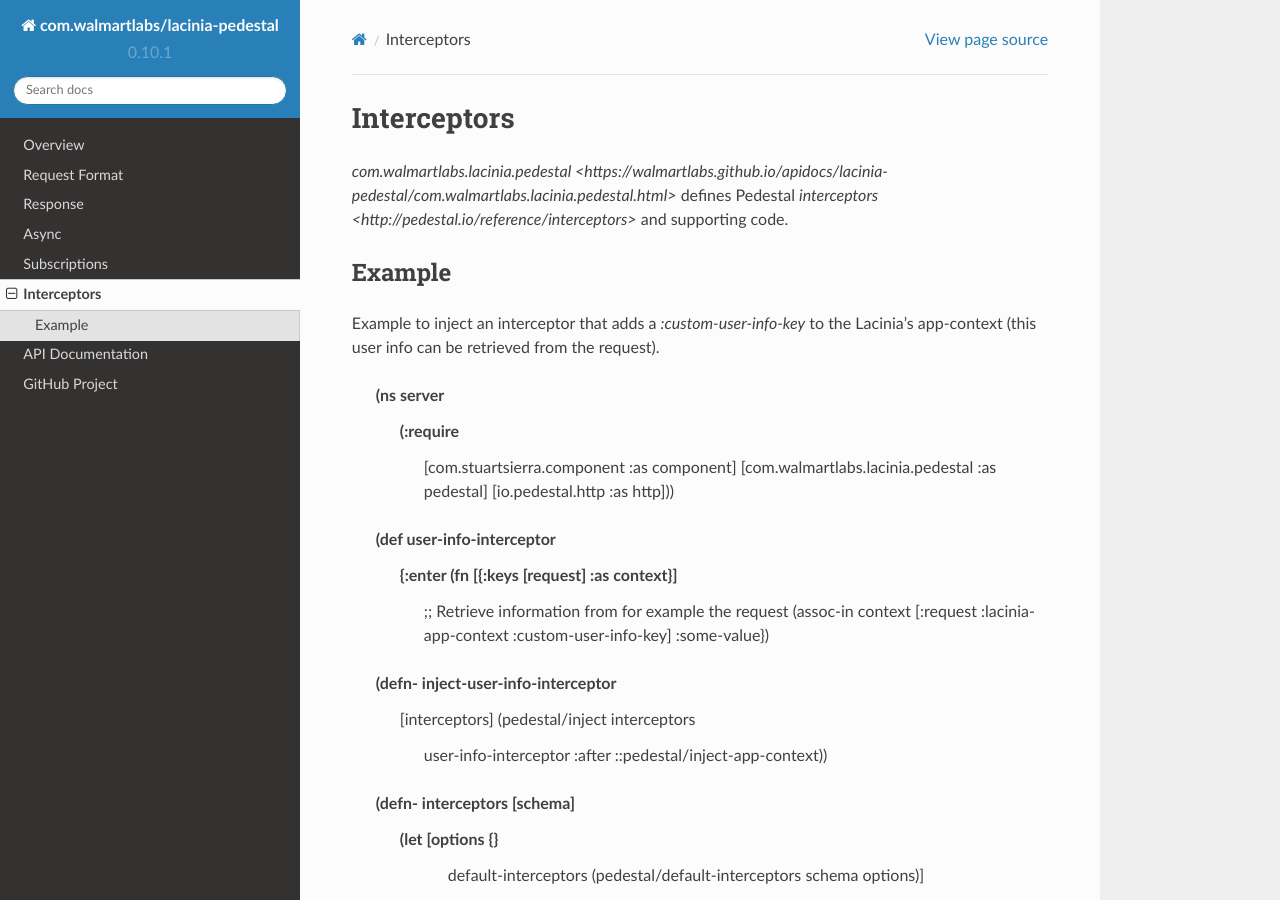
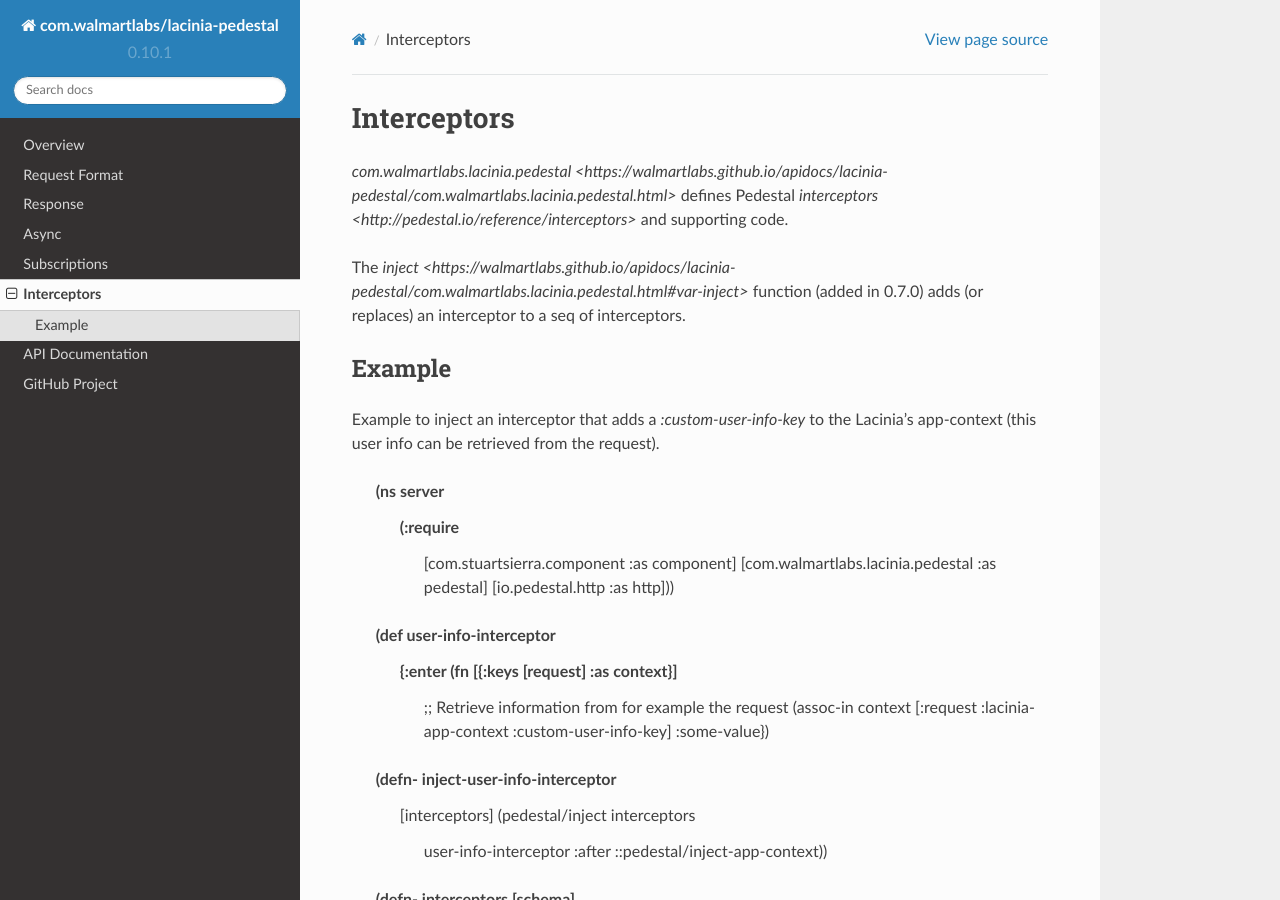
Before and after one commit to walmartlabs/lacinia-pedestal, a Sphinx documentation site: the page built from docs/interceptors.rst, in a window 1280 px wide and 900 px high. Built offline with Sphinx 7.4.7 and the Read the Docs theme 2.0.0, drawn with Linux system fonts in a browser that asks for light colours.

Commit message:
Add info to inject function

```diff
--- a/docs/interceptors.rst
+++ b/docs/interceptors.rst
@@ -2,6 +2,8 @@
 =============
 
 `com.walmartlabs.lacinia.pedestal <https://walmartlabs.github.io/apidocs/lacinia-pedestal/com.walmartlabs.lacinia.pedestal.html>` defines Pedestal `interceptors <http://pedestal.io/reference/interceptors>` and supporting code.
+
+The `inject <https://walmartlabs.github.io/apidocs/lacinia-pedestal/com.walmartlabs.lacinia.pedestal.html#var-inject>` function (added in 0.7.0) adds (or replaces) an interceptor to a seq of interceptors.
 
 Example
 --------
```
